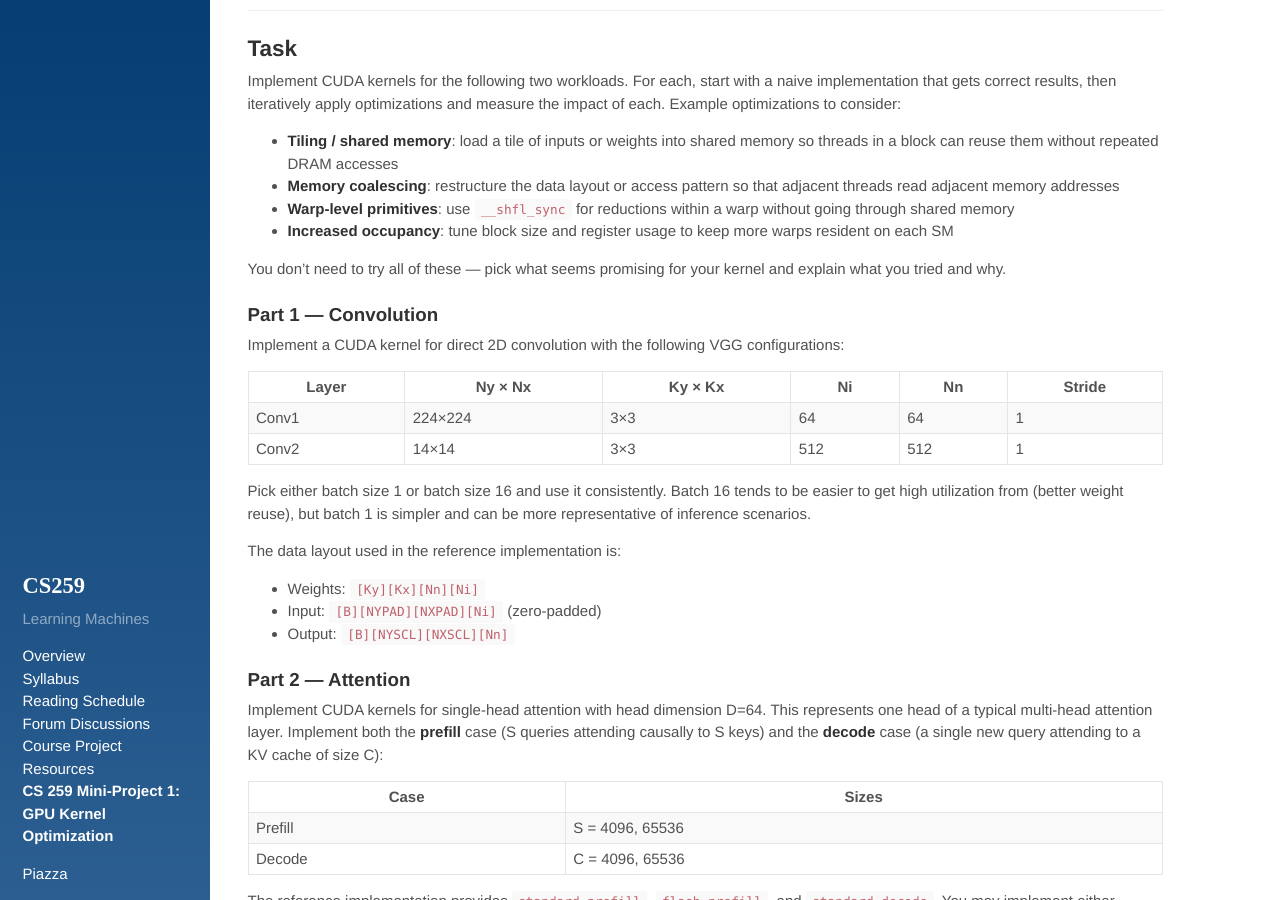
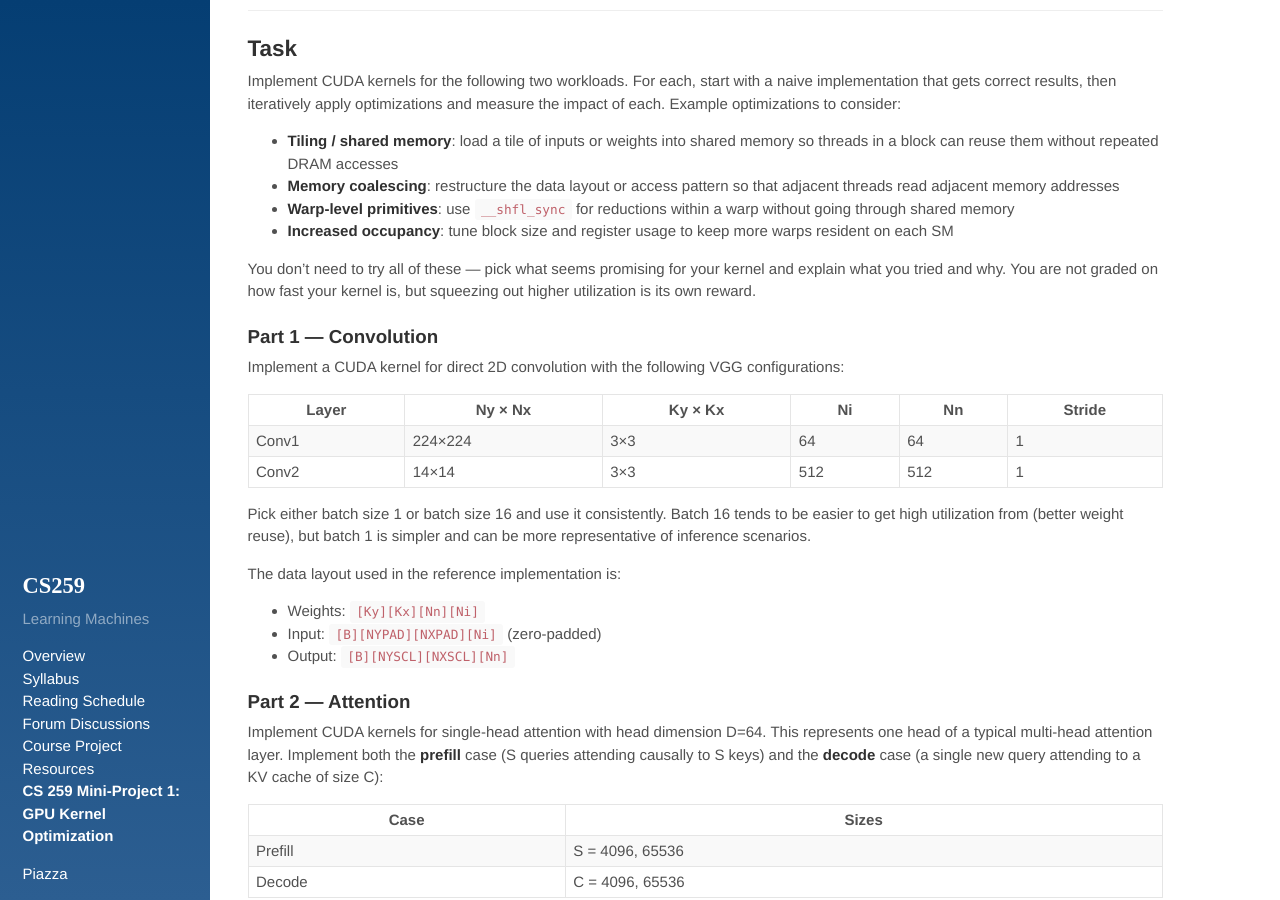
Before and after one commit to PolyArch/cs259, a Jekyll site: the page built from 04-miniproj-1.md, in a window 1280 px wide and 900 px high, scrolled down 799 px. Built offline with Jekyll 4.4.1, drawn with Linux system fonts in a browser that asks for light colours; our own code applies the rules of GitHub Pages for plain Markdown files.

Commit message:
Clarify not graded on performance, but high utilization is fun

```diff
--- a/04-miniproj-1.md
+++ b/04-miniproj-1.md
@@ -56,7 +56,8 @@ and measure the impact of each. Example optimizations to consider:
   resident on each SM
 
 You don't need to try all of these — pick what seems promising for your kernel and
-explain what you tried and why.
+explain what you tried and why. You are not graded on how fast your kernel is, but
+squeezing out higher utilization is its own reward.
 
 ### Part 1 — Convolution
 
```
